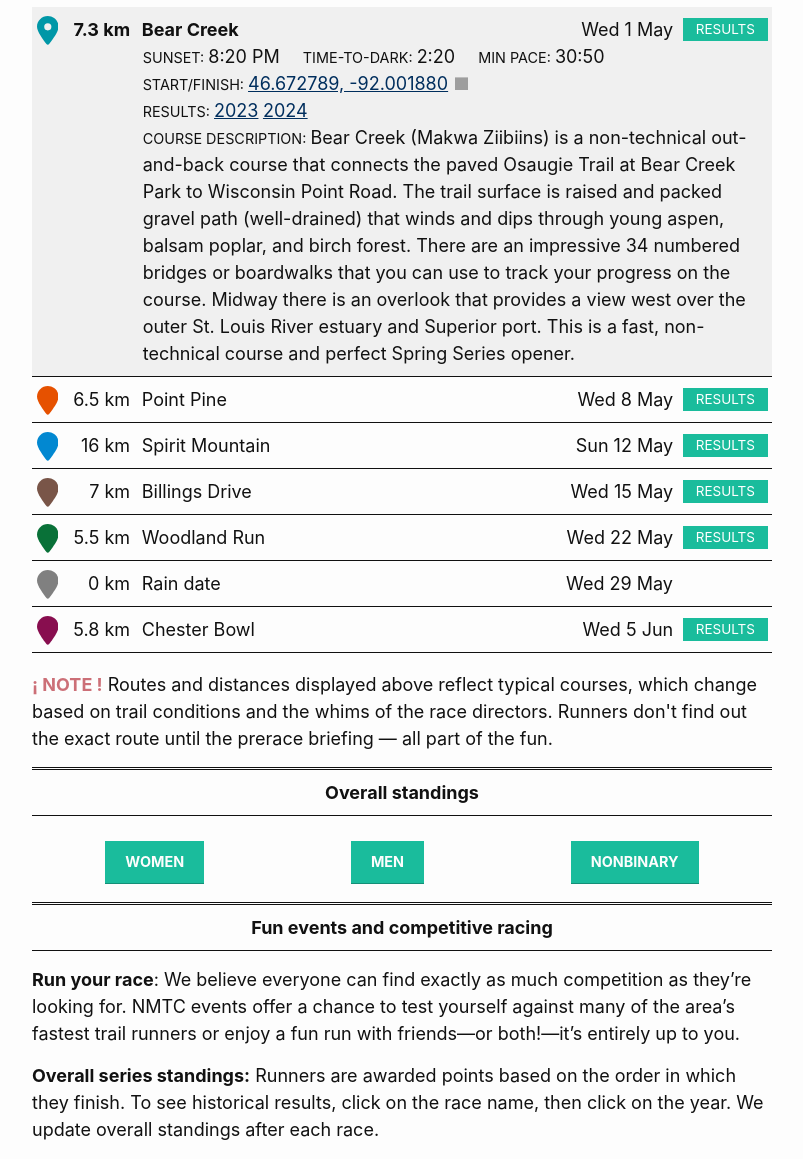
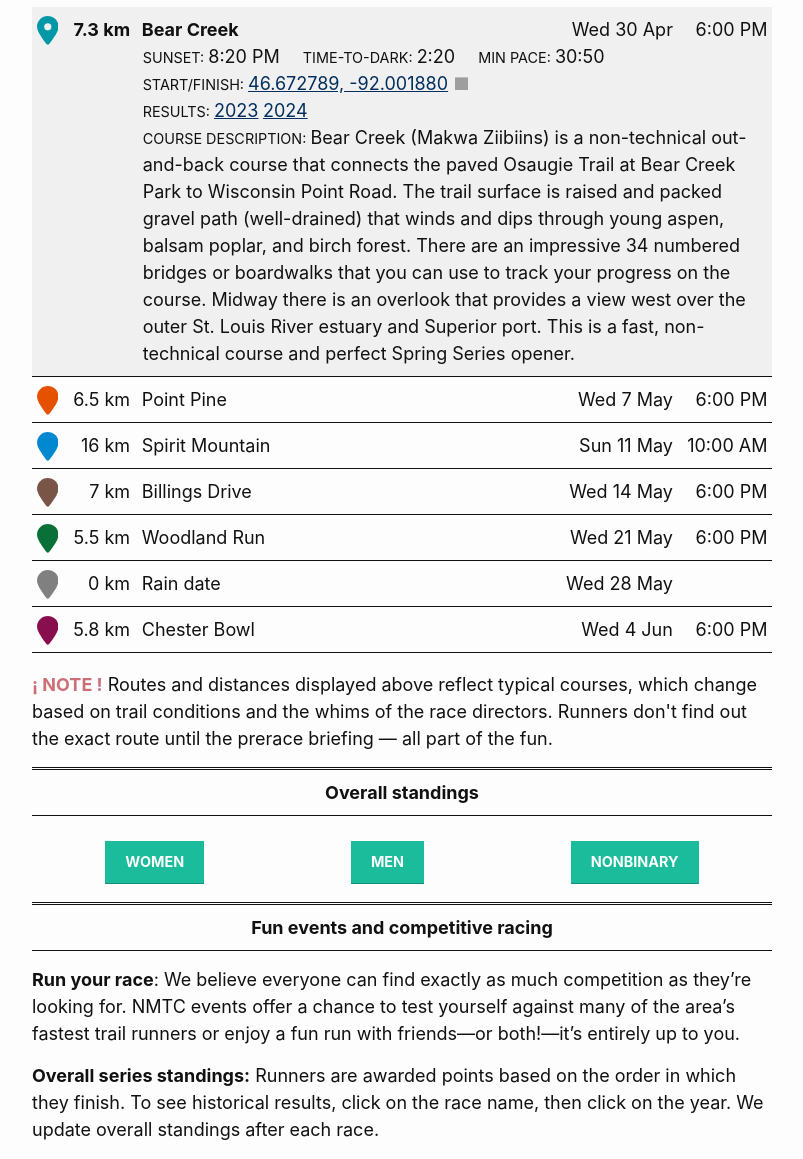
Before and after one commit to nmtc-run/nmtc-run.github.io, a Jekyll site: the page built from pages/series-spring.md, in a window 1280 px wide and 1400 px high, scrolled down 1406 px. Shown: the part 241-1400 px from the top of the window, without its empty margins (238-1041 px from the left). Built offline with Jekyll 4.4.1, drawn with Linux system fonts in a browser that asks for light colours; grey boxes are pictures that could not be loaded.

Commit message:
added 2025 race dates

```diff
--- a/_data/series-spring.yml
+++ b/_data/series-spring.yml
@@ -1,5 +1,5 @@
 - name: Bear Creek
-  date: 2024-05-01 # use format: YYYY-MM-DD
+  date: 2025-04-30 # use format: YYYY-MM-DD
   time: "6:00 PM"
   dist: 7.3
   sunset: "8:20 PM"
@@ -18,7 +18,7 @@
   description: Bear Creek (Makwa Ziibiins) is a non-technical out-and-back course that connects the paved Osaugie Trail at Bear Creek Park to Wisconsin Point Road. The trail surface is raised and packed gravel path (well-drained) that winds and dips through young aspen, balsam poplar, and birch forest. There are an impressive 34 numbered bridges or boardwalks that you can use to track your progress on the course.  Midway there is an overlook that provides a view west over the outer St. Louis River estuary and Superior port. This is a fast, non-technical course and perfect Spring Series opener.
 
 - name: Point Pine
-  date: 2024-05-08 # use format: YYYY-MM-DD
+  date: 2025-05-07 # use format: YYYY-MM-DD
   time: "6:00 PM"
   dist: 6.5
   sunset: "8:38 PM"
@@ -37,7 +37,7 @@
   description: Point Pine (Neyaashi) is a lollipop course with a long out-and-back section that passes through Pine Point Scientific Natural Area, a remnant of old-growth coastal red and white pine forest. The route offers beautiful views of the outer St. Louis River estuary and Lake Superior. The trail is mostly flat and well drained with a mix of packed gravel, packed earth and short sections with loose sand. The outermost loop portion of the course passes by the brick ruins of the Minnesota Point Light, a navigational aid constructed in 1858. It is the oldest brick structure in Duluth. This is a fast, non-technical course but get ready for some sand in your shoes.
 
 - name: Spirit Mountain
-  date: 2024-05-12 # use format: YYYY-MM-DD
+  date: 2025-05-11 # use format: YYYY-MM-DD
   time: "10:00 AM"
   dist: 16
   sunset:
@@ -57,7 +57,7 @@
   description: Spirit Mountain 10 Mile (Manidoo Wajiw) is an out-and-back road run that largely follows the western most section of Skyline Parkway from beneath the upper Spirit Mountain Chalet to Becks Road. The parkway surface is mostly gravel but also has short sections of new and crumbling asphalt. The near middle of the route offers a sweeping view of the St. Louis River estuary and Morgan Park neighborhood from the Bardon’s Peak overlook. This is also the course’s subtle high point. Make sure to save energy for the gradual ascent back to here from the Becks Road turnaround! The parkway is open to vehicle traffic this time of year. Please be mindful on blind turns.
 
 - name: Billings Drive
-  date: 2024-05-15 # use format: YYYY-MM-DD
+  date: 2025-05-14 # use format: YYYY-MM-DD
   time: "6:00 PM"
   dist: 7
   sunset: "8:38 PM"
@@ -76,7 +76,7 @@
   description: Billings Drive is an out-and-back course on all-weather gravel roads in the Superior Municipal Forest with rolling hills throughout. The road is tree-lined with nearby water. The road to the start may be rough in the Spring. Start/Finish across from parking lot at Billings Dr and 42nd street, near disc golf course in Superior WI.
 
 - name: Woodland Run
-  date: 2024-05-22 # use format: YYYY-MM-DD
+  date: 2025-05-21 # use format: YYYY-MM-DD
   time: "6:00 PM"
   dist: 5.5
   sunset: "8:49 PM"
@@ -95,7 +95,7 @@
   description: The Woodland course is on singletrack with a small portion of road. It is a loop course with some hilly sections. Starting out at the Morningside Gravel pit on Jean Duluth Road, run this 5.5k course through the surrounding woods and neighborhood. Enjoy a mix of rolling slopes, and small hills to climb on this rarely flat singletrack loop using a mix of trails in the area.
 
 - name: Rain date
-  date: 2024-05-29 # use format: YYYY-MM-DD
+  date: 2025-05-28 # use format: YYYY-MM-DD
   time:
   dist: 0
   sunset:
@@ -107,7 +107,7 @@
   description: If a previous race is canceled, watch this space for updates.
 
 - name: Chester Bowl
-  date: 2024-06-05 # use format: YYYY-MM-DD
+  date: 2025-06-04 # use format: YYYY-MM-DD
   time: "6:00 PM"
   dist: 5.8
   sunset: "8:59 PM"
```
Also changed, not shown: _data/series-fall.yml (+10 -10 lines).
